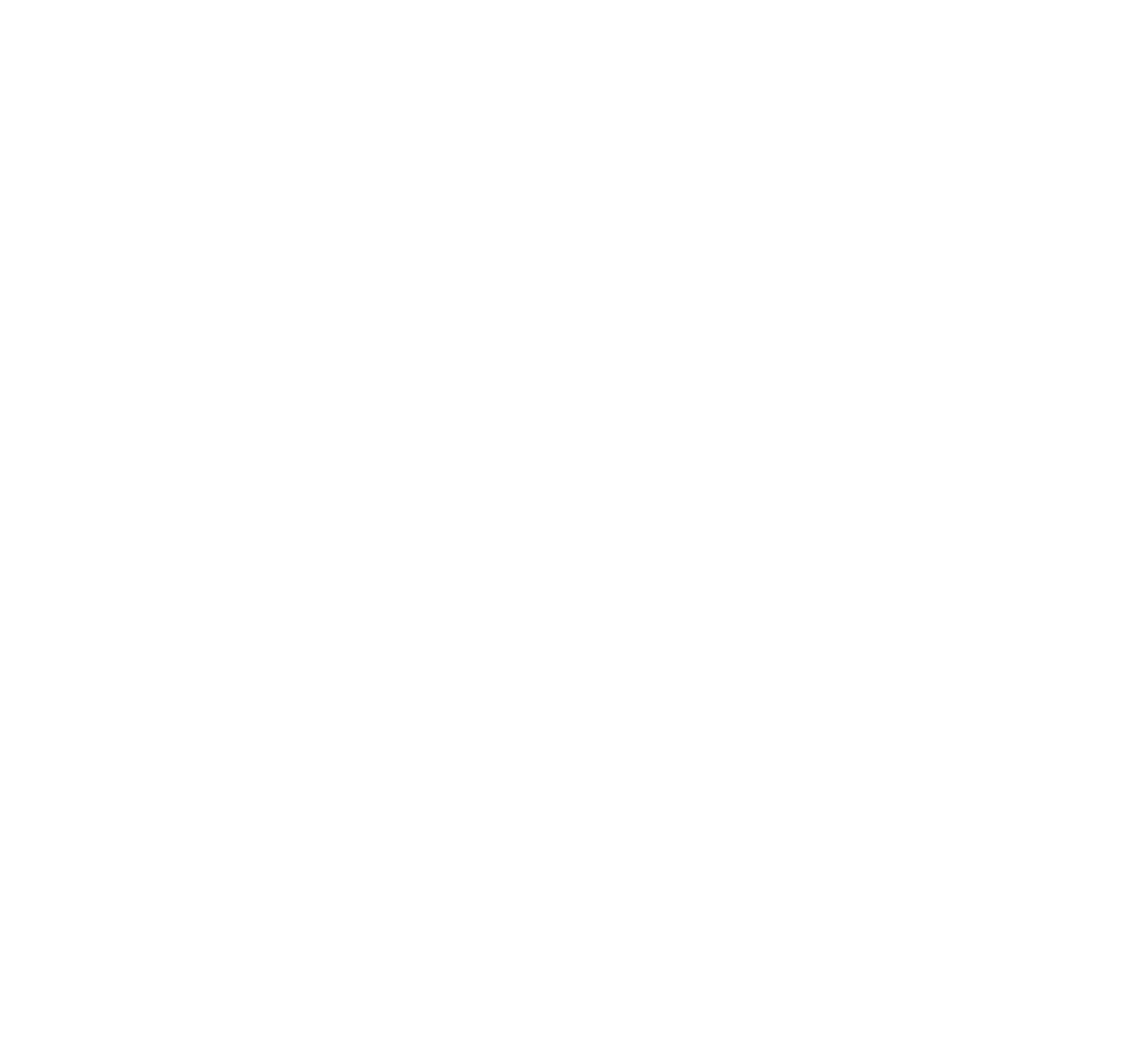
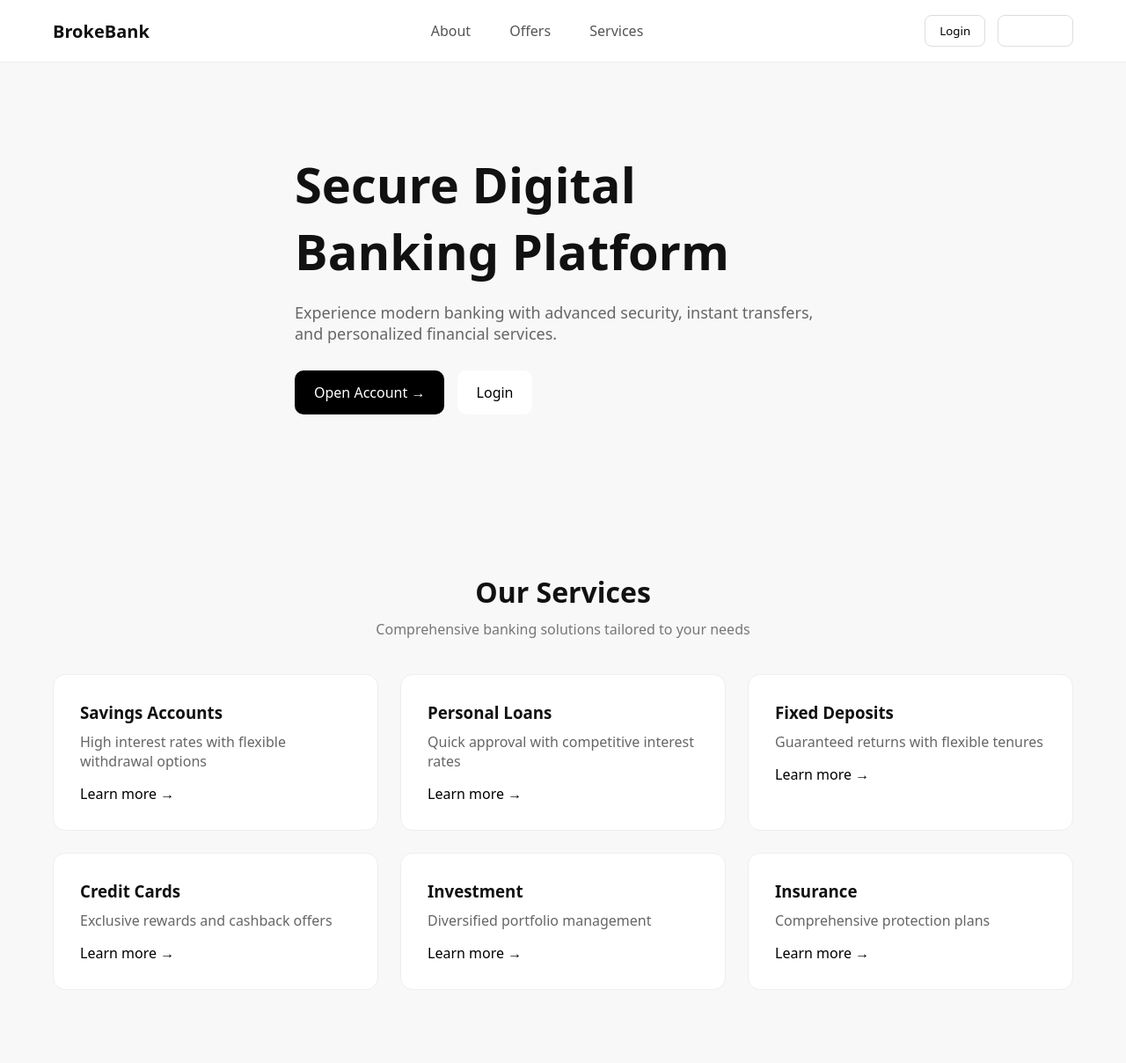
Before and after one commit to Anushree401/Digital-Banking-Application, a website: page views/shared/index.html in a window 1280 px wide. Shown: the top 1208 px of the page at 88% size. Before the commit the page ends 800 px from the top, so only its background shows below. Drawn offline with Linux system fonts and the light colour scheme; files whose address does not match are found by name.

Commit message:
mera baccha

```diff
--- a/views/shared/css/style.css
+++ b/views/shared/css/style.css
@@ -1,25 +1,176 @@
-* {
-    margin: 0;
-    padding: 0;
-    box-sizing: border-box;
+*{
+margin:0;
+padding:0;
+box-sizing:border-box;
+font-family:system-ui;
 }
 
-html {
-    font-size: 16px;
+body{
+background:#f8f8f8;
+color:#111;
 }
 
-body {
-    font-family: Arial, sans-serif;
+.container{
+max-width:1200px;
+margin:auto;
+padding:0 20px;
 }
 
-header {
+/* NAVBAR */
+
+.navbar{
+background:white;
+border-bottom:1px solid #eee;
 }
 
-nav {
+.nav-inner{
+display:flex;
+justify-content:space-between;
+align-items:center;
+height:70px;
 }
 
-main {
+.logo{
+font-weight:600;
+font-size:20px;
 }
 
-footer {
+.nav-links a{
+margin:0 20px;
+text-decoration:none;
+color:#555;
 }
+
+.nav-actions button{
+padding:8px 16px;
+border-radius:8px;
+border:1px solid #ddd;
+background:white;
+cursor:pointer;
+}
+
+.register{
+background:black;
+color:white;
+border:none;
+margin-left:10px;
+}
+
+
+/* HERO */
+
+.hero{
+padding:100px 0;
+}
+
+.hero-inner{
+max-width:650px;
+}
+
+.hero h1{
+font-size:56px;
+font-weight:700;
+margin-bottom:20px;
+}
+
+.hero p{
+color:#666;
+font-size:18px;
+margin-bottom:30px;
+}
+
+.hero-buttons button{
+padding:14px 22px;
+border-radius:10px;
+border:none;
+font-size:16px;
+cursor:pointer;
+}
+
+.primary{
+background:black;
+color:white;
+margin-right:10px;
+}
+
+.secondary{
+border:1px solid #ddd;
+background:white;
+}
+
+
+/* SERVICES */
+
+.services{
+padding:80px 0;
+text-align:center;
+}
+
+.services h2{
+font-size:32px;
+margin-bottom:10px;
+}
+
+.subtitle{
+color:#777;
+margin-bottom:40px;
+}
+
+.services-grid{
+display:grid;
+grid-template-columns:repeat(3,1fr);
+gap:25px;
+}
+
+.card{
+background:white;
+padding:30px;
+border-radius:14px;
+border:1px solid #eee;
+text-align:left;
+transition:0.2s;
+}
+
+.card:hover{
+box-shadow:0 10px 25px rgba(0,0,0,0.05);
+}
+
+.card h3{
+margin-bottom:10px;
+}
+
+.card p{
+color:#666;
+margin-bottom:15px;
+}
+
+.card a{
+text-decoration:none;
+color:black;
+font-weight:500;
+}
+
+
+/* FOOTER */
+
+.footer{
+background:#f1f1f1;
+padding:60px 0;
+margin-top:60px;
+}
+
+.footer-grid{
+display:grid;
+grid-template-columns:repeat(4,1fr);
+gap:40px;
+margin-bottom:40px;
+}
+
+.footer h4{
+margin-bottom:10px;
+}
+
+.copyright{
+text-align:center;
+color:#777;
+}
--- a/views/shared/index.html
+++ b/views/shared/index.html
@@ -3,18 +3,136 @@
 <head>
 <meta charset="UTF-8">
 <meta name="viewport" content="width=device-width, initial-scale=1.0">
-    <title>Digital Banking Application</title>
+<title>BrokeBank</title>
 <link rel="stylesheet" href="css/style.css">
 <link rel="stylesheet" href="css/responsive.css">
 </head>
+
 <body>
-    <header>
+
+<header class="navbar">
+<div class="container nav-inner">
+
+<div class="logo">BrokeBank</div>
+
+<nav class="nav-links">
+<a href="#">About</a>
+<a href="#">Offers</a>
+<a href="#">Services</a>
+</nav>
+
+<div class="nav-actions">
+<button class="login">Login</button>
+<button class="register">Register</button>
+</div>
+
+</div>
 </header>
-    <nav>
-    </nav>
-    <main>
-    </main>
-    <footer>
+
+
+<section class="hero">
+<div class="container hero-inner">
+
+<h1>Secure Digital Banking Platform</h1>
+
+<p>
+Experience modern banking with advanced security, instant transfers,
+and personalized financial services.
+</p>
+
+<div class="hero-buttons">
+<button class="primary">Open Account →</button>
+<button class="secondary">Login</button>
+</div>
+
+</div>
+</section>
+
+
+
+<section class="services">
+<div class="container">
+
+<h2>Our Services</h2>
+<p class="subtitle">Comprehensive banking solutions tailored to your needs</p>
+
+<div class="services-grid">
+
+<div class="card">
+<h3>Savings Accounts</h3>
+<p>High interest rates with flexible withdrawal options</p>
+<a href="#">Learn more →</a>
+</div>
+
+<div class="card">
+<h3>Personal Loans</h3>
+<p>Quick approval with competitive interest rates</p>
+<a href="#">Learn more →</a>
+</div>
+
+<div class="card">
+<h3>Fixed Deposits</h3>
+<p>Guaranteed returns with flexible tenures</p>
+<a href="#">Learn more →</a>
+</div>
+
+<div class="card">
+<h3>Credit Cards</h3>
+<p>Exclusive rewards and cashback offers</p>
+<a href="#">Learn more →</a>
+</div>
+
+<div class="card">
+<h3>Investment</h3>
+<p>Diversified portfolio management</p>
+<a href="#">Learn more →</a>
+</div>
+
+<div class="card">
+<h3>Insurance</h3>
+<p>Comprehensive protection plans</p>
+<a href="#">Learn more →</a>
+</div>
+
+</div>
+</div>
+</section>
+
+
+
+<footer class="footer">
+<div class="container footer-grid">
+
+<div>
+<h3>BrokeBank</h3>
+<p>Your trusted digital banking partner</p>
+</div>
+
+<div>
+<h4>Company</h4>
+<p>About Us</p>
+<p>Careers</p>
+<p>Press</p>
+</div>
+
+<div>
+<h4>Support</h4>
+<p>Help Center</p>
+<p>Contact</p>
+<p>Security</p>
+</div>
+
+<div>
+<h4>Legal</h4>
+<p>Privacy Policy</p>
+<p>Terms of Service</p>
+<p>Cookie Policy</p>
+</div>
+
+</div>
+
+<p class="copyright">© 2026 BrokeBank. All rights reserved.</p>
+
 </footer>
 <script src="../middleware/shared/main.js"></script>
 </body>
```
Lines whose indentation alone changed are shown as unchanged.
